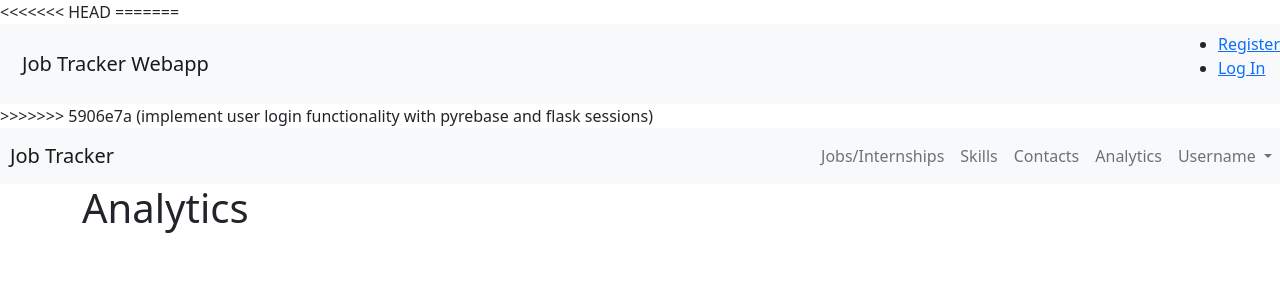
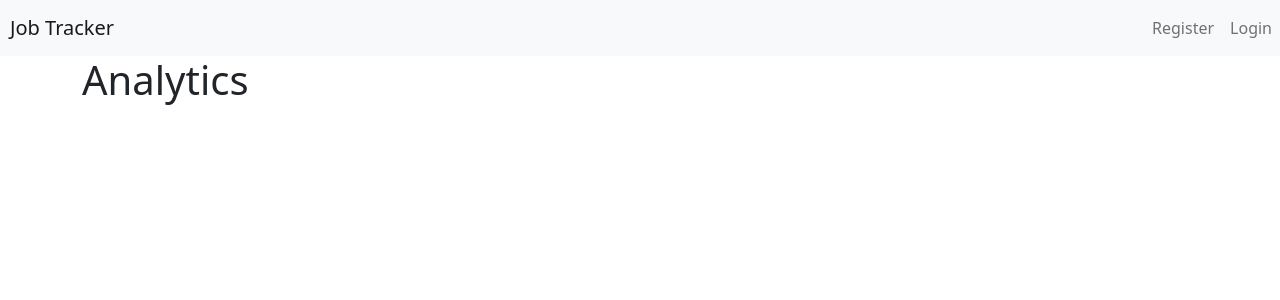
Before and after one commit to jeffacuario/jobtracker, a Flask app: page /analytics in a window 1280 px wide. Shown: the top 300 px of the page. Run offline with Flask 2, Linux system fonts and the light colour scheme; parts of the project's set-up code (start-up, migrations or seed data) failed here and were passed over; some libraries are stand-ins or nearby versions.

Commit message:
implement conditional templating of navbar based off whether user is logged in or not

```diff
--- a/website/auth.py
+++ b/website/auth.py
@@ -90,6 +90,7 @@ def load_logged_in_user():
             error = json.loads(error_json)['error']['message']
             print(error)
             if error == 'INVALID_ID_TOKEN':
+                session.clear()
                 return redirect(url_for("auth.logout"))
 
 @auth.route('/logout')
--- a/website/templates/base.html
+++ b/website/templates/base.html
@@ -7,29 +7,9 @@
   <meta http-equiv="X-UA-Compatible" content="IE=edge">
   <meta name="viewport" content="width=device-width, initial-scale=1.0">
 
-<<<<<<< HEAD
   <!-- Bootstrap CSS -->
   <link href="https://cdn.jsdelivr.net/npm/bootstrap@5.1.3/dist/css/bootstrap.min.css" rel="stylesheet"
     integrity="sha384-1BmE4kWBq78iYhFldvKuhfTAU6auU8tT94WrHftjDbrCEXSU1oBoqyl2QvZ6jIW3" crossorigin="anonymous">
-=======
-  <body>
-    <nav class="navbar navbar-expand-lg navbar-light bg-light">
-        <div class="container-fluid">
-            <a class="navbar-brand" href="/">Job Tracker Webapp</a>
-        </div>
-
-        <ul>
-          {% if g.user %}
-            <li><span>Hello {{ g.user['users'][0]['displayName']}}</span>
-            <li><a href="{{ url_for('auth.logout') }}">Log Out</a>
-          {% else %}
-            <li><a href="{{ url_for('auth.register') }}">Register</a>
-            <li><a href="{{ url_for('auth.login') }}">Log In</a>
-          {% endif %}
-        </ul>
-    </nav>
->>>>>>> 5906e7a (implement user login functionality with pyrebase and flask sessions)
-
   <!-- Main CSS File-->
   <link rel="stylesheet" href="{{ url_for('static', filename='style.css') }}">
 
@@ -47,6 +27,7 @@
 
     <div class="collapse navbar-collapse" id="navbarSupportedContent">
       <ul class="navbar-nav mr-auto">
+        {% if g.user %}
           <li class="nav-item active">
             <a class="nav-link" href="/">Jobs/Internships</a>
           </li>
@@ -62,14 +43,22 @@
           <li class="nav-item dropdown">
             <a class="nav-link dropdown-toggle" href="#" id="navbarDropdown" role="button" data-toggle="dropdown"
               aria-haspopup="true" aria-expanded="false">
-            Username
+              {{g.user['users'][0]['displayName']}}
             </a>
             <div class="dropdown-menu" aria-labelledby="navbarDropdown">
               <a class="dropdown-item" href="/settings">Settings</a>
               <div class="dropdown-divider"></div>
-            <a class="dropdown-item" href="/">Logout</a>
+              <a class="dropdown-item" href="{{ url_for('auth.logout') }}">Logout</a>
             </div>
           </li>
+        {% else %}
+          <li class="nav-item">
+            <a class="nav-link" href="{{ url_for('auth.register') }}">Register</a>
+          </li>
+          <li class="nav-item">
+            <a class="nav-link" href="{{ url_for('auth.login') }}">Login</a>
+          </li>
+        {% endif %}
       </ul>
     </div>
   </nav>
```
Lines whose indentation alone changed are shown as unchanged.
